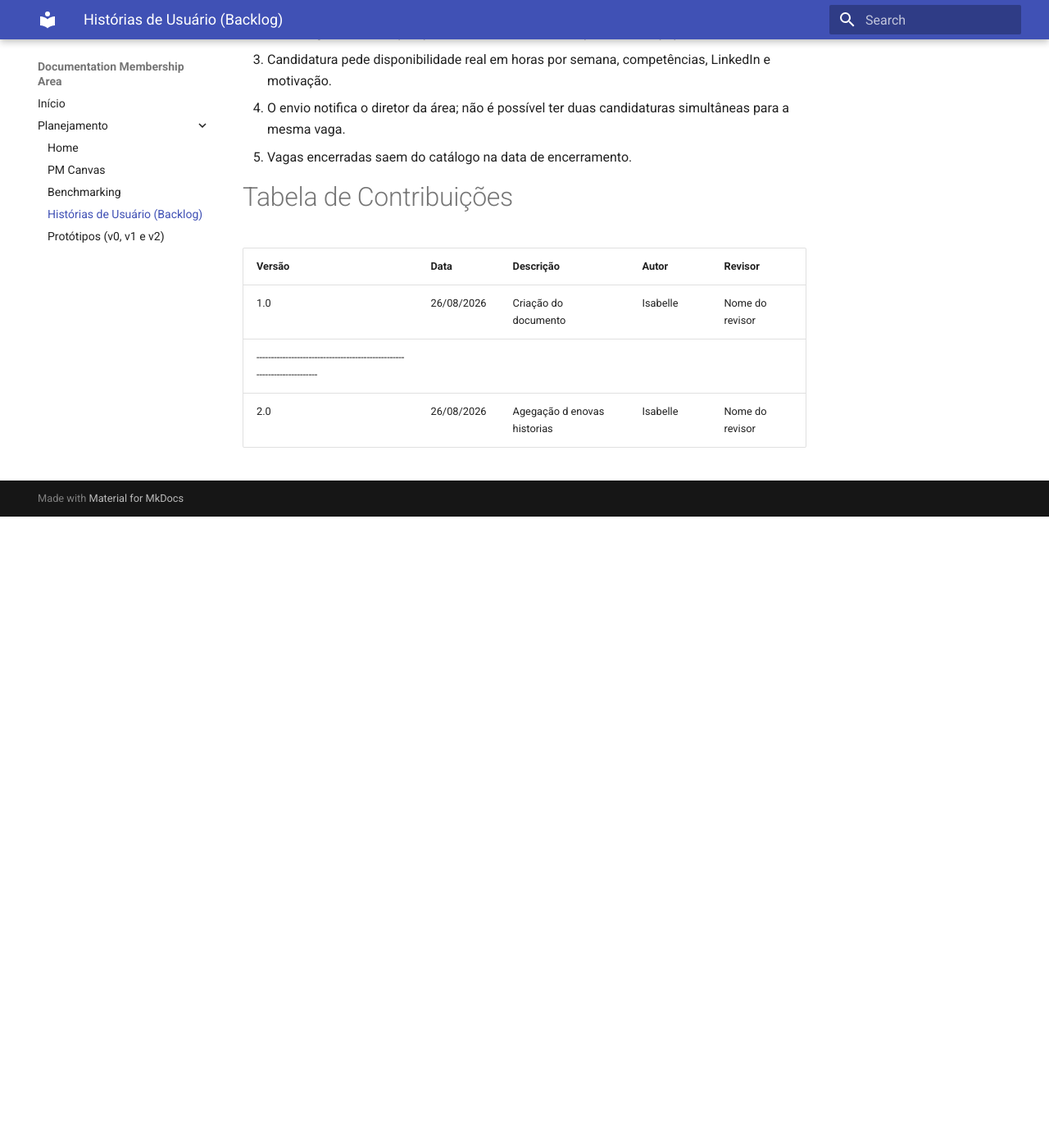
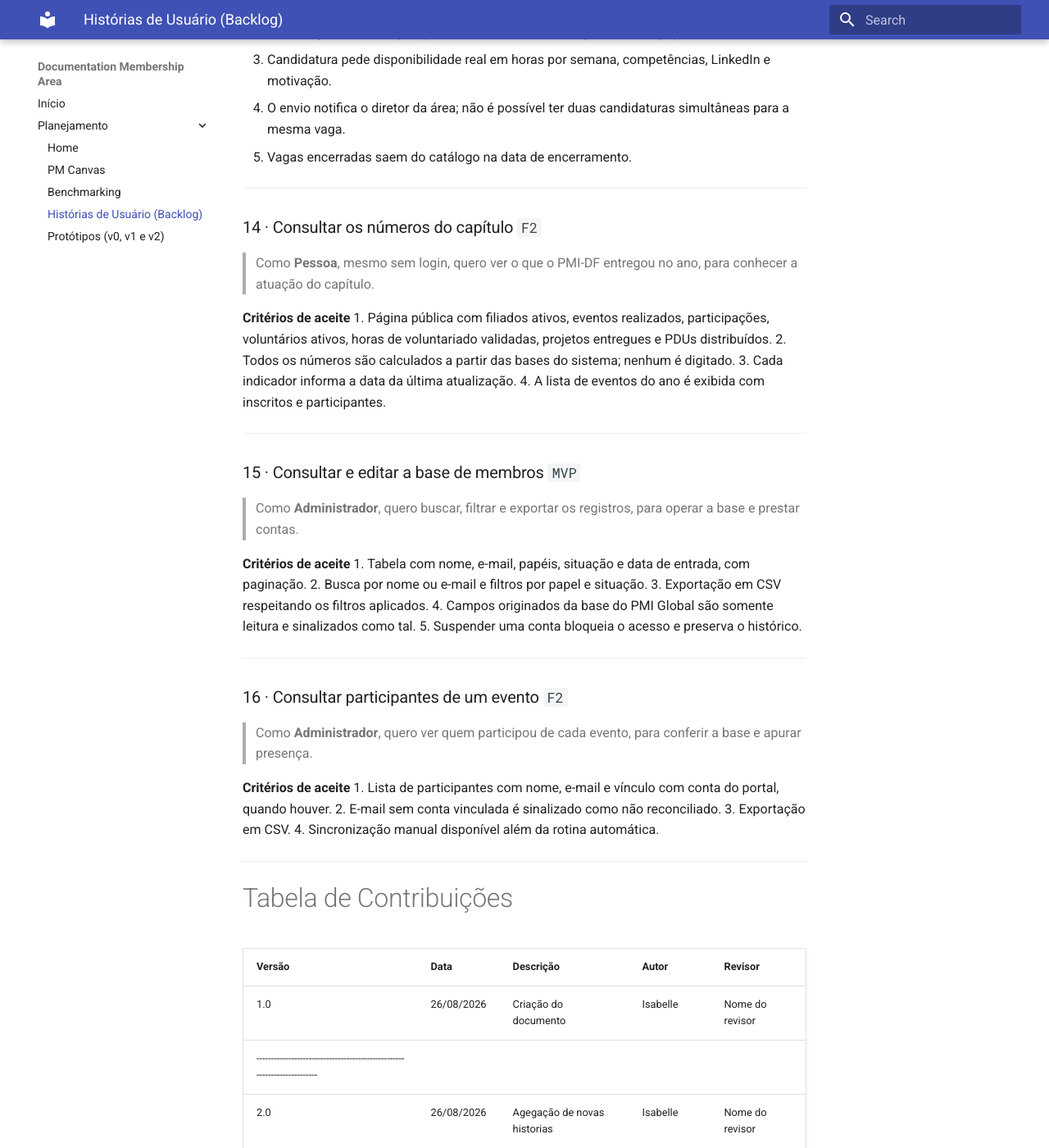
Before and after one commit to pmidf/documentation-membership-area, an MkDocs documentation site: the page built from docs/planejamento/historias-usuario.md, in a window 1280 px wide and 1400 px high, scrolled down 6028 px. Shown: the whole window at 82% size. Built offline with MkDocs 1.6.1 and Material for MkDocs 9.7.7, drawn with Linux system fonts in a browser that asks for light colours; before the commit the page ends 6658 px from its top, so only the background shows below that; some of the changed text lies outside the part shown.

Commit message:
Historias de usuario 2.0

```diff
--- a/docs/planejamento/historias-usuario.md
+++ b/docs/planejamento/historias-usuario.md
@@ -171,10 +171,48 @@
 4. O envio notifica o diretor da área; não é possível ter duas candidaturas simultâneas para a mesma vaga.
 5. Vagas encerradas saem do catálogo na data de encerramento.
 
+---
+
+### 14 · Consultar os números do capítulo `F2`
+> Como **Pessoa**, mesmo sem login, quero ver o que o PMI-DF entregou no ano, para conhecer a atuação do capítulo.
+
+**Critérios de aceite**
+1. Página pública com filiados ativos, eventos realizados, participações, voluntários ativos, horas de voluntariado validadas, projetos entregues e PDUs distribuídos.
+2. Todos os números são calculados a partir das bases do sistema; nenhum é digitado.
+3. Cada indicador informa a data da última atualização.
+4. A lista de eventos do ano é exibida com inscritos e participantes.
+
+---
+
+### 15 · Consultar e editar a base de membros `MVP`
+> Como **Administrador**, quero buscar, filtrar e exportar os registros, para operar a base e prestar contas.
+
+**Critérios de aceite**
+1. Tabela com nome, e-mail, papéis, situação e data de entrada, com paginação.
+2. Busca por nome ou e-mail e filtros por papel e situação.
+3. Exportação em CSV respeitando os filtros aplicados.
+4. Campos originados da base do PMI Global são somente leitura e sinalizados como tal.
+5. Suspender uma conta bloqueia o acesso e preserva o histórico.
+
+---
+
+### 16 · Consultar participantes de um evento `F2`
+> Como **Administrador**, quero ver quem participou de cada evento, para conferir a base e apurar presença.
+
+**Critérios de aceite**
+1. Lista de participantes com nome, e-mail e vínculo com conta do portal, quando houver.
+2. E-mail sem conta vinculada é sinalizado como não reconciliado.
+3. Exportação em CSV.
+4. Sincronização manual disponível além da rotina automática.
+
+---
+
 # Tabela de Contribuições
 
 | Versão | Data | Descrição | Autor | Revisor |
 |--------|------|-----------|-------|---------|
 | 1.0 | 26/08/2026 | Criação do documento | Isabelle | Nome do revisor |
 ------------------------------------------------------------------------
-| 2.0 | 26/08/2026 | Agegação d enovas historias | Isabelle | Nome do revisor |
+| 2.0 | 26/08/2026 | Agegação de novas historias | Isabelle | Nome do revisor |
+------------------------------------------------------------------------
+| 2.0 | 26/08/2026 | Agegação de novas historias | Isabelle | Nome do revisor |
```
Also changed, not shown: site/planejamento/historias-usuario/index.html, site/search/search_index.json.
